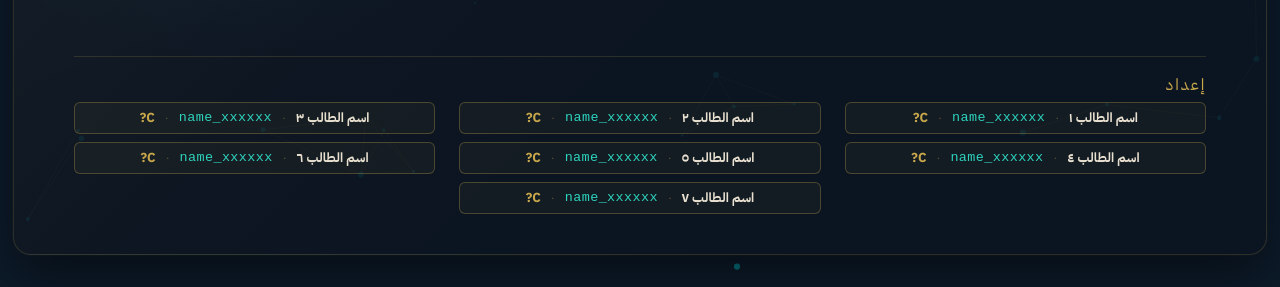
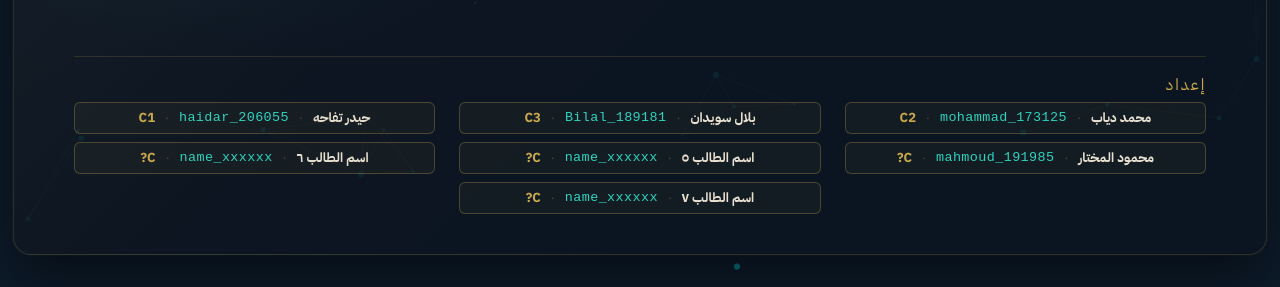
Before and after one commit to Mohammad-Diab/Generative-AI-SVU-S25-BMM601, a plain HTML site: page index.html in a window 1280 px wide. Shown: the part 513-800 px from the top of the page. Drawn offline with Linux system fonts and the light colour scheme.

Commit message:
feat: update contributor information and change proxy URL to production

```diff
--- a/index.html
+++ b/index.html
@@ -97,10 +97,10 @@
           <div class="cover-students">
             <span class="cover-role-label">إعداد</span>
             <div class="cover-student-list">
-              <div class="student-row"><span class="s-name">اسم الطالب ١</span><span class="s-sep">·</span><span class="s-id">name_xxxxxx</span><span class="s-sep">·</span><span class="s-cls">C?</span></div>
-              <div class="student-row"><span class="s-name">اسم الطالب ٢</span><span class="s-sep">·</span><span class="s-id">name_xxxxxx</span><span class="s-sep">·</span><span class="s-cls">C?</span></div>
-              <div class="student-row"><span class="s-name">اسم الطالب ٣</span><span class="s-sep">·</span><span class="s-id">name_xxxxxx</span><span class="s-sep">·</span><span class="s-cls">C?</span></div>
-              <div class="student-row"><span class="s-name">اسم الطالب ٤</span><span class="s-sep">·</span><span class="s-id">name_xxxxxx</span><span class="s-sep">·</span><span class="s-cls">C?</span></div>
+              <div class="student-row"><span class="s-name">محمد دياب</span><span class="s-sep">·</span><span class="s-id">mohammad_173125</span><span class="s-sep">·</span><span class="s-cls">C2</span></div>
+              <div class="student-row"><span class="s-name">بلال سويدان</span><span class="s-sep">·</span><span class="s-id">Bilal_189181</span><span class="s-sep">·</span><span class="s-cls">C3</span></div>
+              <div class="student-row"><span class="s-name">حيدر تفاحه</span><span class="s-sep">·</span><span class="s-id">haidar_206055</span><span class="s-sep">·</span><span class="s-cls">C1</span></div>
+              <div class="student-row"><span class="s-name">محمود المختار</span><span class="s-sep">·</span><span class="s-id">mahmoud_191985</span><span class="s-sep">·</span><span class="s-cls">C?</span></div>
               <div class="student-row"><span class="s-name">اسم الطالب ٥</span><span class="s-sep">·</span><span class="s-id">name_xxxxxx</span><span class="s-sep">·</span><span class="s-cls">C?</span></div>
               <div class="student-row"><span class="s-name">اسم الطالب ٦</span><span class="s-sep">·</span><span class="s-id">name_xxxxxx</span><span class="s-sep">·</span><span class="s-cls">C?</span></div>
               <div class="student-row"><span class="s-name">اسم الطالب ٧</span><span class="s-sep">·</span><span class="s-id">name_xxxxxx</span><span class="s-sep">·</span><span class="s-cls">C?</span></div>
--- a/js/main.js
+++ b/js/main.js
@@ -15,7 +15,7 @@
 (function () {
   'use strict';
 
-  const PROXY_BASE = 'http://127.0.0.1:8787';
+  const PROXY_BASE = 'https://ai-proxy.ai-proxy-bmm601.workers.dev';
 
   const bgCanvas = document.getElementById('bg-canvas');
   const bgCtx    = bgCanvas.getContext('2d');
```
Also changed, not shown: README.md.
